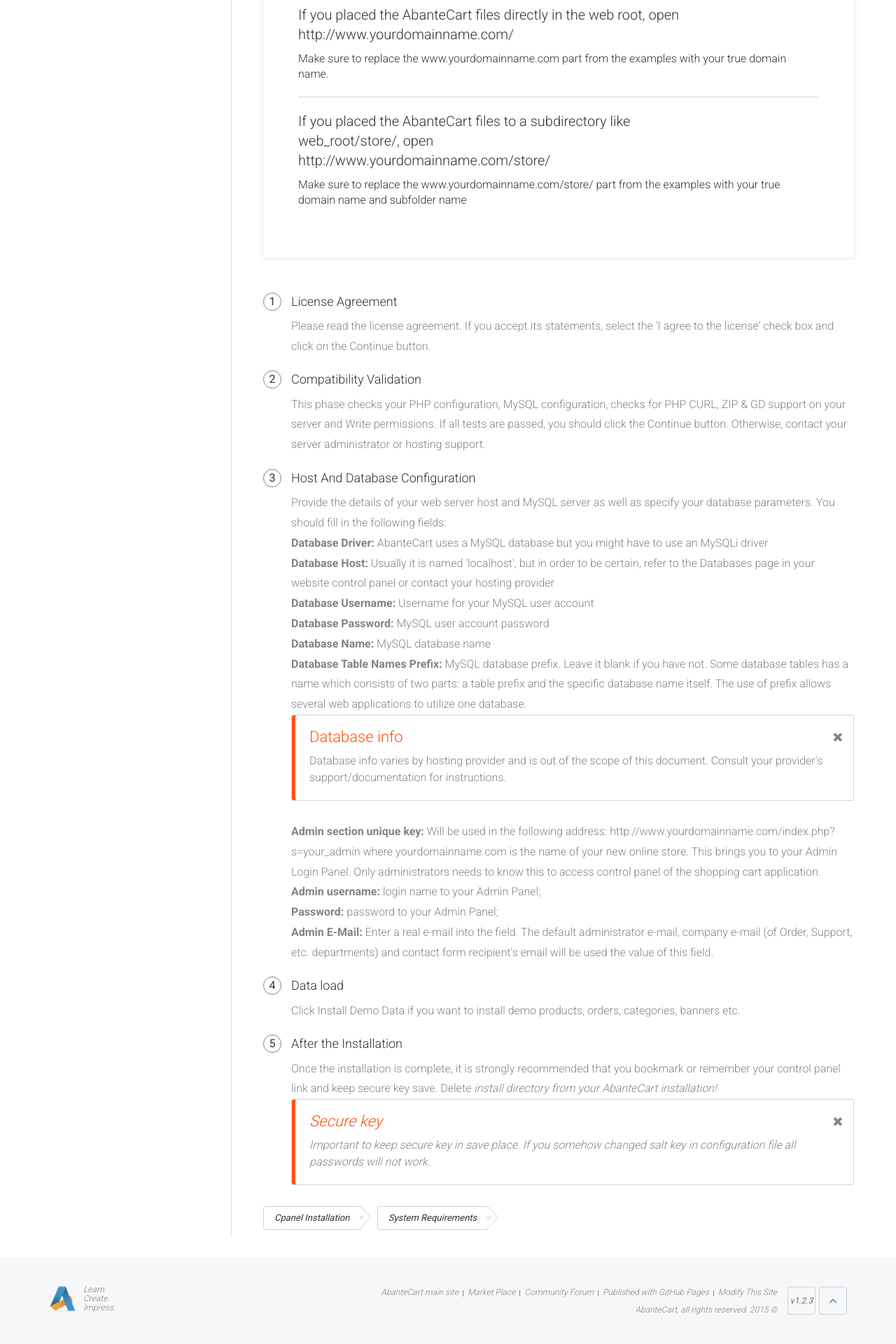
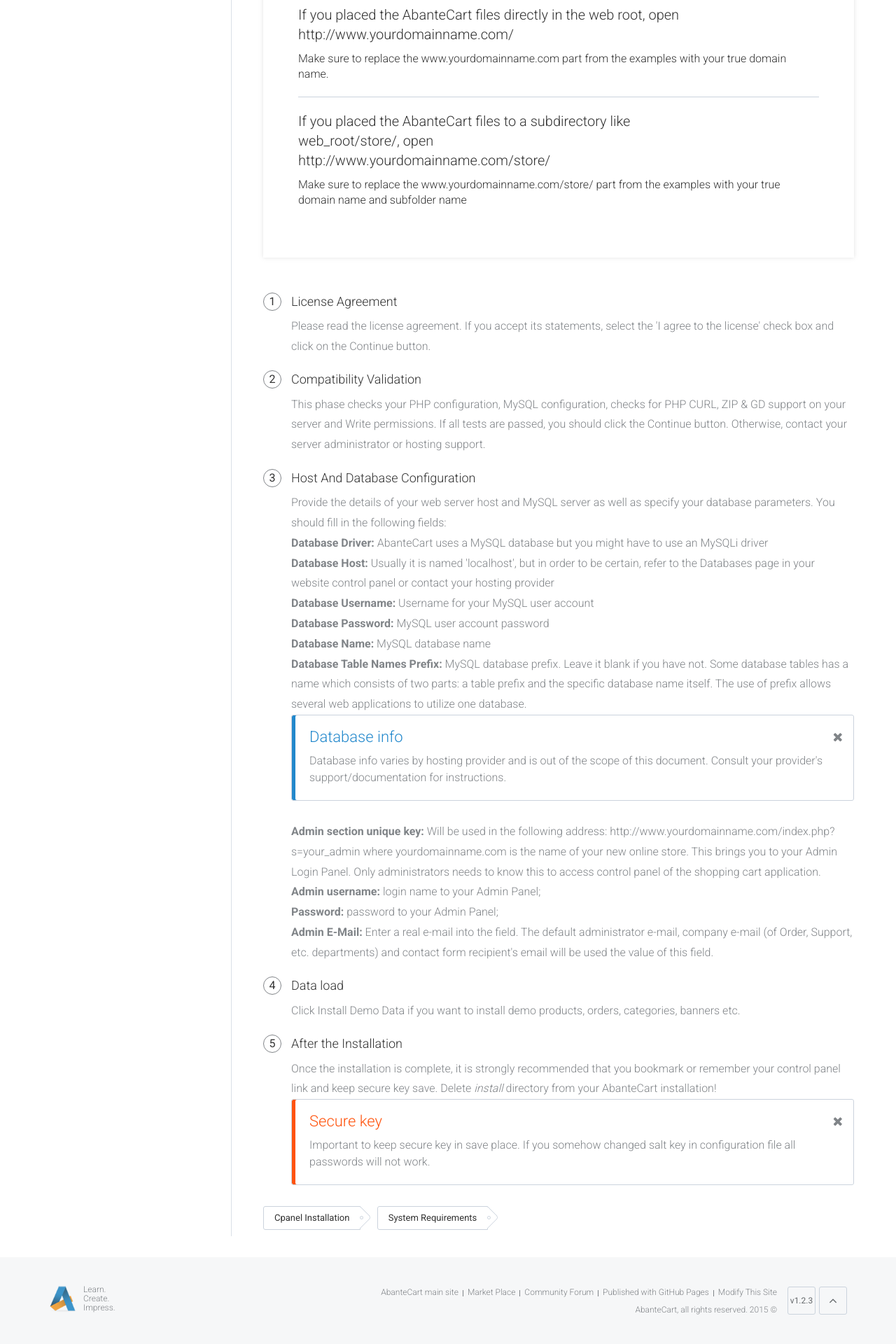
Before and after one commit to abantecart/abantecart.github.io, a Jekyll site: the page built from pages/install/regular_installation.html, in a window 1280 px wide. Shown: the part 3191-5111 px from the top of the page at 70% size. Built offline with Jekyll 4.4.1, drawn with Linux system fonts in a browser that asks for light colours.

Commit message:
Update regular_installation.html

```diff
--- a/pages/install/regular_installation.html
+++ b/pages/install/regular_installation.html
@@ -303,15 +303,14 @@
 								<strong>Database Name:</strong> MySQL database name<br>
 								<strong>Database Table Names Prefix:</strong> MySQL database prefix. Leave it blank if you have not. Some database tables has a name which consists of two parts: a table prefix and the specific database name itself. The use of prefix allows several web applications to utilize one database.<br>
 						<!-- Note -->
-						<div class="note js-note ">
-							<span class="note-close blue js-close">
+						<div class="note js-note blue">
+							<span class="note-close js-close">
 								<i class="fa fa-times"></i>
 							</span>
 							<h4 class="note-title"> Database info </h4>
 							<p class="note-description"> Database info varies by hosting provider and is out of the scope of this document. Consult your provider's support/documentation for instructions. </p>
 						</div>
 						<!-- End of Note -->
-
 								 <strong>Admin section unique key:</strong> Will be used in the following address: http://www.yourdomainname.com/index.php?s=your_admin where yourdomainname.com is the name of your new online store. This brings you to your Admin Login Panel. Only administrators needs to know this to access control panel of the shopping cart application.<br>
 								  <strong>Admin username:</strong> login name to your Admin Panel;<br> <strong>Password:</strong> password to your Admin Panel;<br>
 								  <strong>Admin E-Mail:</strong> Enter a real e-mail into the field. The default administrator e-mail, company e-mail (of Order, Support, etc. departments) and contact form recipient's email will be used the value of this field.
@@ -326,7 +325,7 @@
 							<li class="step">
 								<span class="step-number">5</span>
 								<h4 class="step-title">	After the Installation</h4>
-								<div class="step-content"> Once the installation is complete, it is strongly recommended that you bookmark or remember your control panel link and keep secure key save. Delete <em>install<em> directory from your AbanteCart installation!
+								<div class="step-content"> Once the installation is complete, it is strongly recommended that you bookmark or remember your control panel link and keep secure key save. Delete <em>install</em> directory from your AbanteCart installation!
 
 						<!-- Note -->
 						<div class="note js-note ">
```
